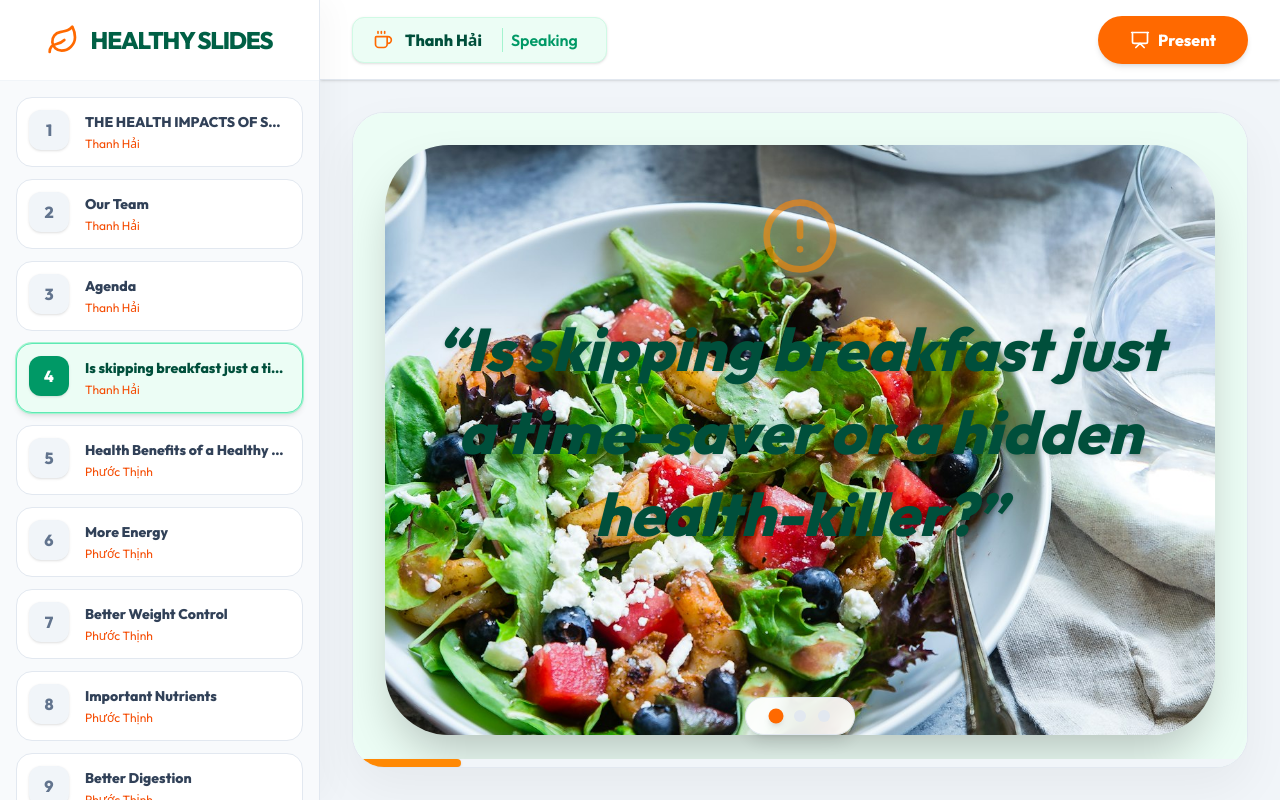
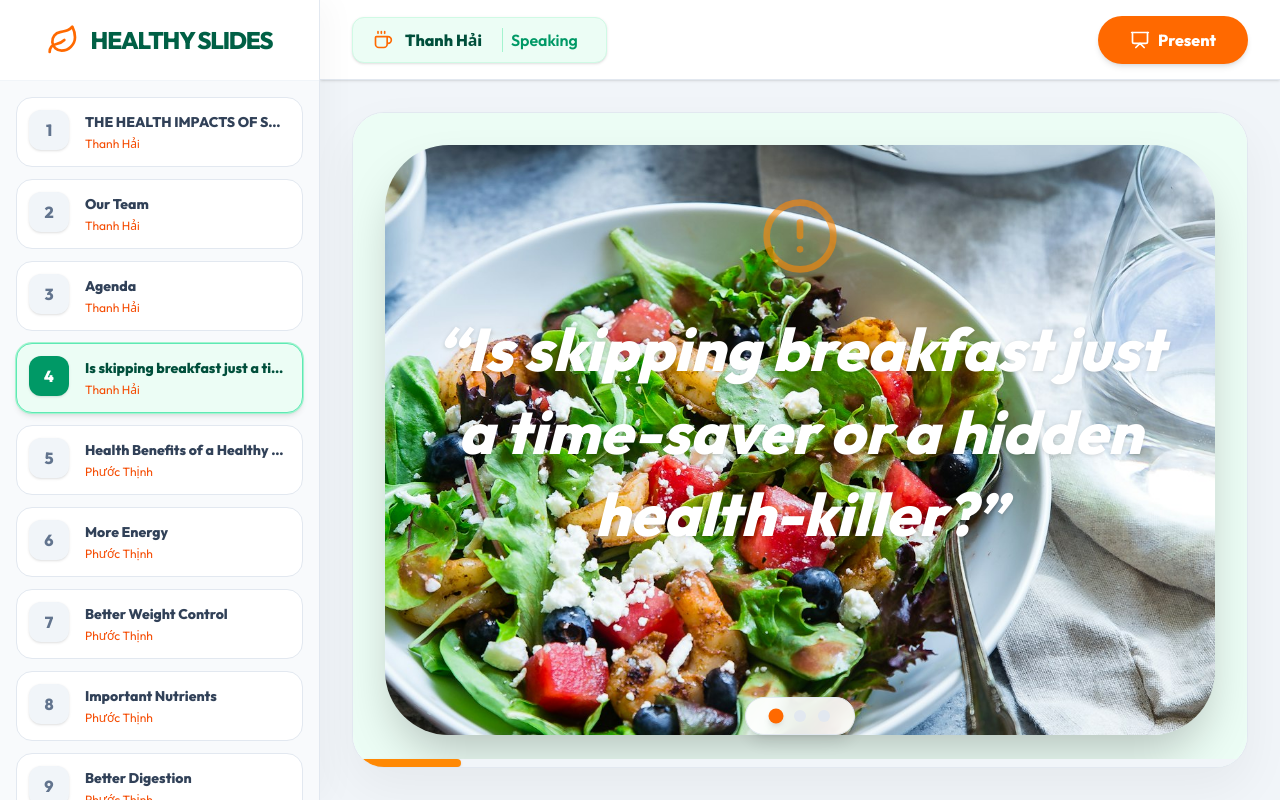
Before and after one commit to uit-25730067-chithanh/uit-eng03-healthy-breakfast, a Vue app: page / in a window 1280 px wide. Both pictures are taken after a click on the button 159 px from the left and 378 px from the top of the page. Built offline with nearby package versions, Linux system fonts and the light colour scheme.

Commit message:
fix: make slide 4 quote text white (#3)
## Summary\n- set quote content text to white only when current slide id
is \\n- set quote title text to white only when current slide id is
\\n\n## Notes\n- commit includes only \ to keep scope focused

```diff
--- a/src/App.vue
+++ b/src/App.vue
@@ -707,12 +707,15 @@ const handleContentClick = (e: MouseEvent) => {
                     class="w-20 h-20 text-orange-400 mx-auto mb-8 opacity-60"
                   />
                   <h2
-                    class="text-5xl md:text-6xl font-bold italic leading-snug text-emerald-900 drop-shadow-sm transition-all duration-700"
-                    :class="
+                    class="text-5xl md:text-6xl font-bold italic leading-snug drop-shadow-sm transition-all duration-700"
+                    :class="[
+                      currentSlide.id === 'intro-4'
+                        ? 'text-white'
+                        : 'text-emerald-900',
                       !currentSlide.layout.progressive || currentStep >= 0
                         ? 'opacity-100 translate-y-0'
-                        : 'opacity-0 translate-y-5'
-                    "
+                        : 'opacity-0 translate-y-5',
+                    ]"
                   >
                     &ldquo;<span v-html="currentSlide.title"></span>&rdquo;
                   </h2>
@@ -723,12 +726,16 @@ const handleContentClick = (e: MouseEvent) => {
                     <div
                       v-for="(item, idx) in currentSlide.content"
                       :key="idx"
-                      class="text-2xl md:text-3xl font-medium text-emerald-800/80 transition-all duration-700"
-                      :class="
+
+                      class="text-2xl md:text-3xl font-medium transition-all duration-700"
+                      :class="[
+                        currentSlide.id === 'intro-4'
+                          ? 'text-white'
+                          : 'text-emerald-800/80',
                         !currentSlide.layout.progressive || currentStep > idx
                           ? 'opacity-100 translate-y-0'
-                          : 'opacity-0 translate-y-5'
-                      "
+                          : 'opacity-0 translate-y-5',
+                      ]"
                       v-html="item"
                     ></div>
                   </div>
@@ -1280,7 +1287,7 @@ const handleContentClick = (e: MouseEvent) => {
                       class="absolute transition-all duration-1000"
                       :style="{
                         transform: `translate(${pos.x}, ${pos.y})`,
-                        opacity: currentStep >= idx ? 1 : 0,
+                        opacity: currentStep > idx ? 1 : 0,
                         transitionDelay: `${idx * 150}ms`,
                       }"
                     >
--- a/src/data/scripts.ts
+++ b/src/data/scripts.ts
@@ -56,7 +56,7 @@ export const slideScripts: Record<string, string> = {
   "tips-5":
     "That summarizes my three tips: [CLICK] add more greens, [CLICK] cut down on sugar, [CLICK] and stick to fresh produce. [CLICK]",
   "outro-1":
-    "To wrap up our presentation, let’s look back at the big picture. [CLICK] We've seen health benefits, [CLICK] mental performance, [CLICK] long-term risks, [CLICK] and practical tips. [CLICK]",
+    "Thank you, Đức Ý, for those very practical and useful tips! I will definitely try your quick breakfast ideas starting from tomorrow. To wrap up our presentation, let’s look back at the big picture. [CLICK] We've seen health benefits, [CLICK] mental performance, [CLICK] long-term risks, [CLICK] and practical tips. [CLICK]",
   "q-and-a":
     "Now, we would like to open the floor for any questions. [CLICK] Does anyone have any questions [CLICK] or want to share their breakfast routine? (Pause 5s - look at camera). [CLICK]",
   "outro-2":
```
